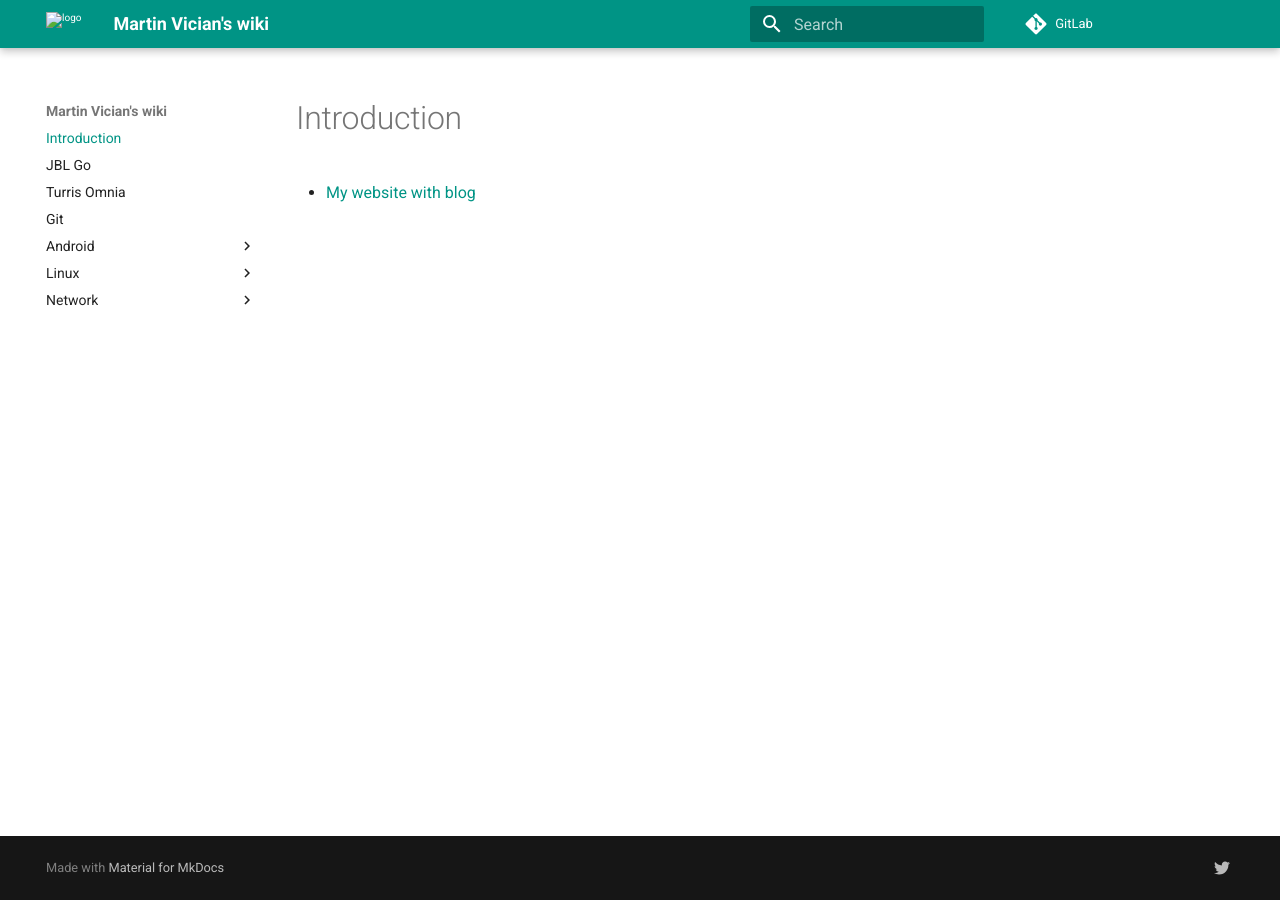
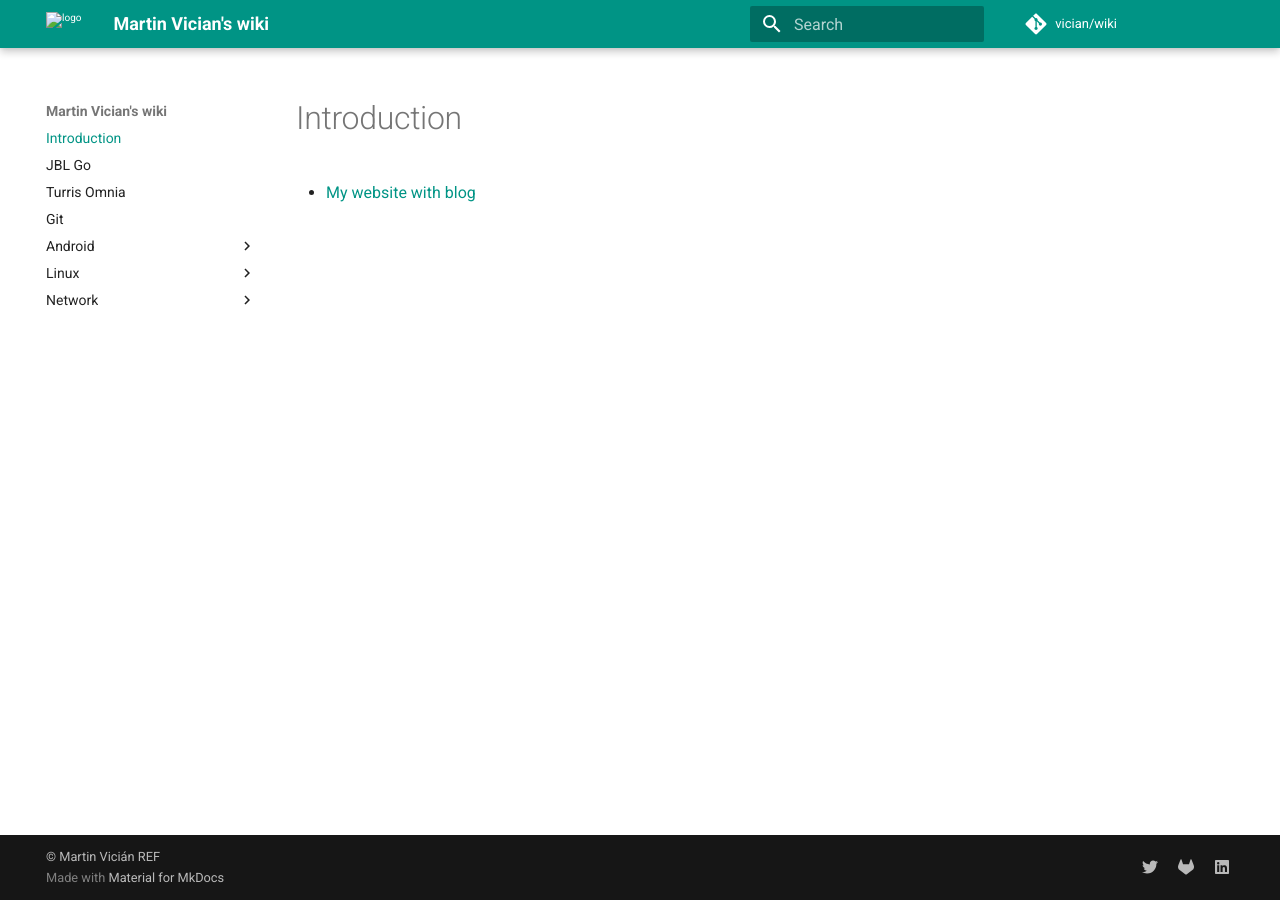
Before and after one commit to vician/wiki, an MkDocs documentation site: the page built from docs/index.md, in a window 1280 px wide. Built offline with MkDocs 1.6.1 and Material for MkDocs 9.7.7, drawn with Linux system fonts in a browser that asks for light colours; comment, search, counter and statistics services are not loaded.

Commit message:
copyright, version

```diff
--- a/.gitlab-ci.yml
+++ b/.gitlab-ci.yml
@@ -2,7 +2,7 @@ image: python:alpine
 
 before_script:
     - apk update
-    - apk add rsync openssh-client
+    - apk add rsync openssh-client git
     - pip install mkdocs mkdocs-material
     - mkdir -p $HOME/.ssh
     - chmod 700 $HOME/.ssh
@@ -19,6 +19,9 @@ test:
 
 deploy:
     script:
+        - sed -i "s/&copy;/\&copy; $(date +%Y)/g" mkdocs.yml
+        - sed -i "s/REF/#$(git log --pretty=format:'%h' -n 1)/g" mkdocs.yml
+        - sed -i "s/HASH/$(git rev-parse HEAD)/g" mkdocs.yml
         - mkdocs build
         - rsync -e "ssh" -avz --delete --exclude="\.*" site/* $SSH_USER@$SSH_HOST:$SSH_ROOT/
     artifacts:
--- a/mkdocs.yml
+++ b/mkdocs.yml
@@ -1,4 +1,5 @@
 site_name: Martin Vician's wiki
+site_author: Martin Vician
 
 theme:
     name: material
@@ -21,8 +22,13 @@ extra:
     social:
         - type: 'twitter'
           link: 'https://twitter.com/ptvician'
+        - type: 'gitlab'
+          link: 'https://gitlab.com/vician'
+        - type: 'linkedin'
+          link: 'https://www.linkedin.com/in/ptvician/'
     search:
         language: 'en, cs'
 
-
+repo_name: 'vician/wiki'
 repo_url: 'https://gitlab.com/vician/wiki'
+copyright: "&copy; Martin Vicián <a href='https://gitlab.com/vician/wiki/commit/HASH'>REF</a>"
```
Also changed, not shown: 1 other file.
